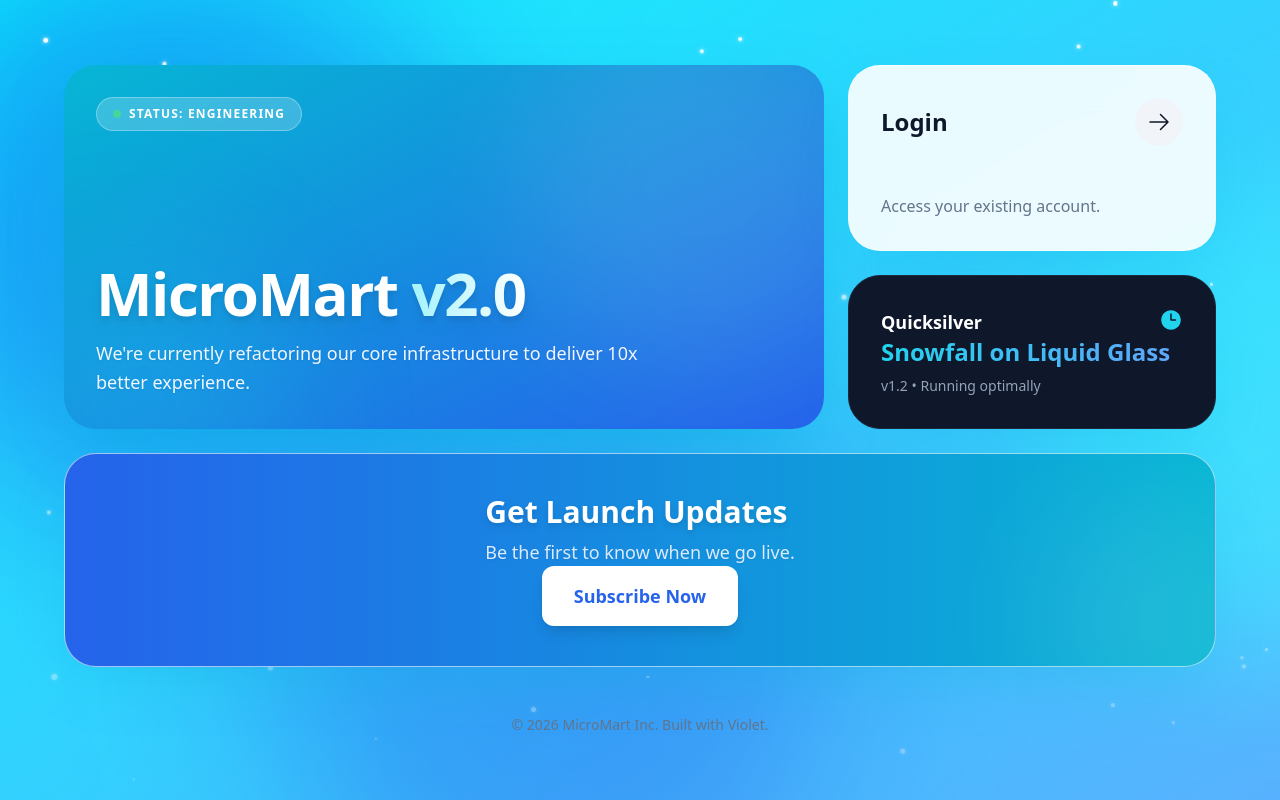
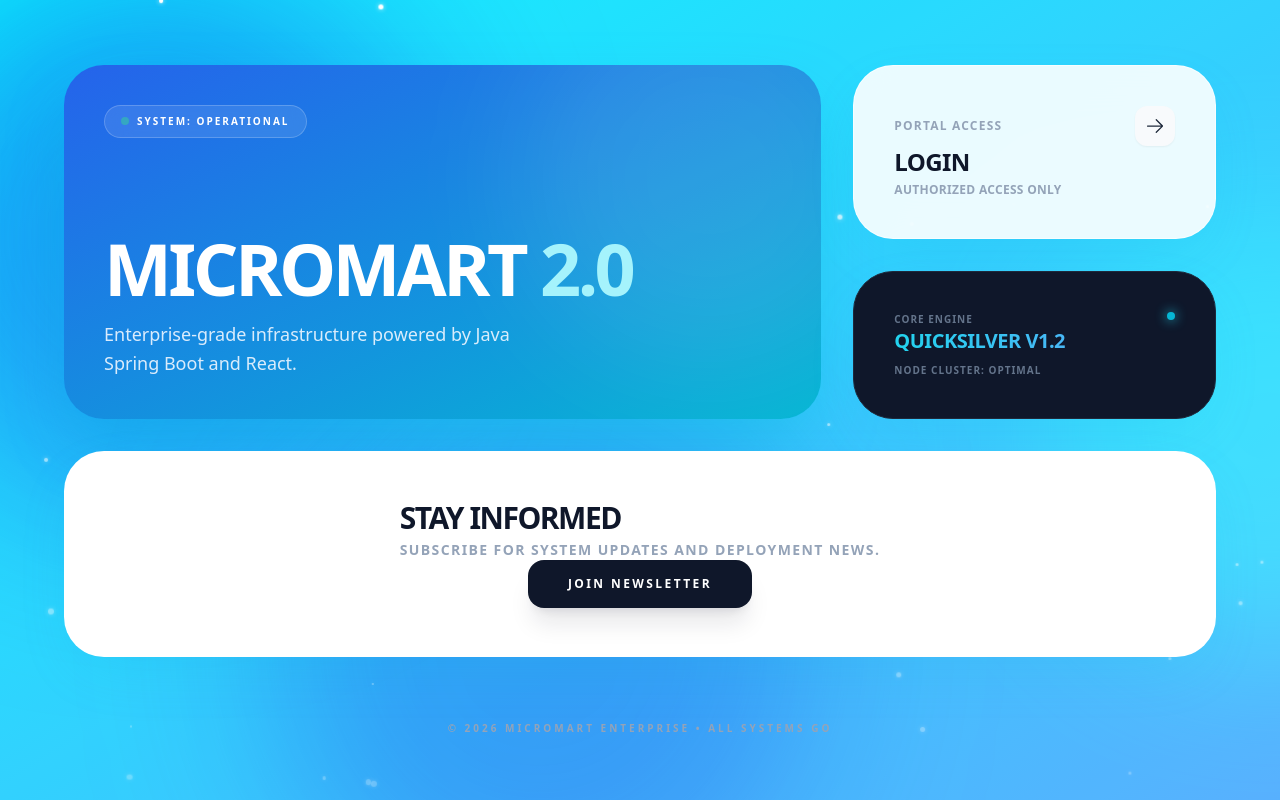
Before and after one commit to Mayorman07/micromart-web, a React (Vite) app: page /dashboard in a window 1280 px wide. Built offline with nearby package versions, Linux system fonts and the light colour scheme.

Commit message:
refactor: modernize dashboard to bento grid architecture and professionalize labels

```diff
--- a/src/pages/Dashboard/Dashboard.jsx
+++ b/src/pages/Dashboard/Dashboard.jsx
@@ -3,31 +3,30 @@ import { useNavigate } from "react-router-dom";
 import LiquidBackgroundDeep from "../../components/LiquidBackgroundDeep";
 import Snowfall from "../../components/Snowfall";
 
+/**
+ * Dashboard Component
+ * Serves as the primary landing hub for the MicroMart ecosystem.
+ * Features a Bento Grid layout for high-level navigation and system status.
+ */
 const Dashboard = () => {
     const navigate = useNavigate();
-    const [userToken, setUserToken] = useState("DEV-MODE-TOKEN");
-
-    // 🛑 DEV MODE: Set loading to false immediately so we see the page
-    const [isLoading, setIsLoading] = useState(false);
+    const [isLoading, setIsLoading] = useState(true);
 
     useEffect(() => {
+        // Simulating a brief session check to ensure UI smoothness
         const token = localStorage.getItem("token");
 
-        if (token) {
-            setUserToken(token);
-        }
+        // In production, you would validate the JWT with the Spring Boot /validate endpoint here
+        const timer = setTimeout(() => {
+            setIsLoading(false);
+        }, 600);
 
-        // ⚠️ AUTH CHECK DISABLED FOR DESIGNING
-        // if (!token) {
-        //     navigate('/login');
-        // } else {
-        //     setUserToken(token);
-        //     setIsLoading(false);
-        // }
+        return () => clearTimeout(timer);
+    }, []);
 
-    }, [navigate]);
-
-    // 🍱 Reusable Bento Card Component
+    /**
+     * Reusable Bento Grid Item
+     */
     const BentoItem = ({ children, className = "", span = "", onClick }) => (
         <div
             onClick={onClick}
@@ -36,12 +35,12 @@ const Dashboard = () => {
             ${className}
             bg-white/90
             backdrop-blur-xl
-            rounded-[2rem]
-            p-8
-            shadow-[0_20px_60px_-15px_rgba(0,180,216,0.3)]
+            rounded-[2.5rem]
+            p-10
+            shadow-[0_20px_60px_-15px_rgba(0,180,216,0.15)]
             border border-white/60
-            ${onClick ? 'cursor-pointer hover:scale-[1.02] active:scale-[0.98]' : ''}
-            transition-all duration-300
+            ${onClick ? 'cursor-pointer hover:scale-[1.01] active:scale-[0.99]' : ''}
+            transition-all duration-500
             flex flex-col
             relative overflow-hidden
         `}>
@@ -50,101 +49,97 @@ const Dashboard = () => {
     );
 
     if (isLoading) {
-        return <div className="min-h-screen w-full flex items-center justify-center bg-blue-900 text-white">Loading...</div>;
+        return (
+            <div className="min-h-screen w-full flex items-center justify-center bg-[#0f121d]">
+                <div className="w-12 h-12 border-4 border-blue-500/20 border-t-blue-500 rounded-full animate-spin"></div>
+            </div>
+        );
     }
 
     return (
-        <div className="min-h-screen w-full relative font-sans text-slate-800 p-6 md:p-10 flex items-center justify-center">
+        <div className="min-h-screen w-full relative font-sans text-slate-800 p-6 md:p-12 flex items-center justify-center">
 
-            {/* Background Layers */}
             <LiquidBackgroundDeep />
             <Snowfall />
 
-            <div className="relative z-10 w-full max-w-6xl">
-                <div className="grid grid-cols-1 md:grid-cols-3 gap-6 auto-rows-[minmax(180px, auto)]">
+            <div className="relative z-10 w-full max-w-6xl animate-in fade-in zoom-in-95 duration-700">
+                <div className="grid grid-cols-1 md:grid-cols-3 gap-8 auto-rows-[minmax(200px, auto)]">
 
-                    {/* 1. MAIN FEATURE CARD */}
+                    {/* 1. HERO FEATURE CARD */}
                     <BentoItem
                         span="md:col-span-2 md:row-span-2"
-                        className="!bg-gradient-to-br from-cyan-500 to-blue-600 text-white relative overflow-hidden border-none !shadow-[0_20px_60px_-15px_rgba(0,180,216,0.6)] justify-end"
+                        className="!bg-gradient-to-br from-blue-600 to-cyan-500 text-white border-none !shadow-[0_30px_70px_-15px_rgba(0,180,216,0.4)] justify-end"
                     >
-                        {/* Status Badge */}
-                        <div className="absolute top-8 left-8 px-4 py-2 bg-white/20 backdrop-blur-md rounded-full text-xs font-bold uppercase tracking-widest border border-white/30 inline-flex items-center">
-                            <span className="w-2 h-2 bg-green-400 rounded-full mr-2 animate-pulse"></span>
-                            Status: Engineering
+                        <div className="absolute top-10 left-10 px-4 py-2 bg-white/10 backdrop-blur-md rounded-full text-[10px] font-black uppercase tracking-[0.2em] border border-white/20 inline-flex items-center">
+                            <span className="w-2 h-2 bg-emerald-400 rounded-full mr-2 animate-pulse"></span>
+                            System: Operational
                         </div>
 
                         <div className="relative z-10">
-                            <h1 className="text-5xl md:text-6xl font-black mb-4 tracking-tight drop-shadow-lg">
-                                MicroMart <span className="text-transparent bg-clip-text bg-gradient-to-r from-cyan-200 to-white">v2.0</span>
+                            <h1 className="text-5xl md:text-7xl font-black mb-4 tracking-tighter uppercase leading-none">
+                                MicroMart <span className="text-cyan-200">2.0</span>
                             </h1>
-                            <p className="text-lg text-blue-50 font-medium max-w-xl leading-relaxed drop-shadow-sm">
-                                We're currently refactoring our core infrastructure to deliver 10x better experience.
+                            <p className="text-lg text-blue-50 font-medium max-w-md leading-relaxed opacity-90">
+                                Enterprise-grade infrastructure powered by Java Spring Boot and React.
                             </p>
                         </div>
 
-                        {/* Abstract shapes */}
-                        <div className="absolute -top-20 -right-20 w-96 h-96 bg-white/10 rounded-full blur-3xl animate-blob"></div>
-                        <div className="absolute -bottom-32 -left-20 w-80 h-80 bg-cyan-400/20 rounded-full blur-3xl animate-blob animation-delay-2000"></div>
+                        {/* Background Accents */}
+                        <div className="absolute -top-20 -right-20 w-96 h-96 bg-white/10 rounded-full blur-3xl"></div>
                     </BentoItem>
 
-
-                    {/* 2. Login Link Card */}
-                    <BentoItem onClick={() => navigate('/login')} className="justify-between group hover:bg-white">
+                    {/* 2. AUTHENTICATION HUB */}
+                    <BentoItem onClick={() => navigate('/login')} className="justify-between group">
                         <div className="flex justify-between items-center">
-                            <h3 className="text-2xl font-extrabold text-slate-900">Login</h3>
-                            <div className="w-12 h-12 bg-slate-100 rounded-full flex items-center justify-center group-hover:bg-blue-50 transition-colors">
-                                <svg xmlns="http://www.w3.org/2000/svg" viewBox="0 0 24 24" fill="currentColor" className="w-6 h-6 text-slate-900 group-hover:translate-x-1 transition-transform">
+                            <h3 className="text-xs font-black text-slate-400 uppercase tracking-widest">Portal Access</h3>
+                            <div className="w-10 h-10 bg-slate-50 rounded-xl flex items-center justify-center group-hover:bg-blue-600 group-hover:text-white transition-all duration-500 shadow-sm">
+                                <svg xmlns="http://www.w3.org/2000/svg" viewBox="0 0 24 24" fill="currentColor" className="w-5 h-5">
                                     <path fillRule="evenodd" d="M12.97 3.97a.75.75 0 0 1 1.06 0l7.5 7.5a.75.75 0 0 1 0 1.06l-7.5 7.5a.75.75 0 1 1-1.06-1.06l6.22-6.22H3a.75.75 0 0 1 0-1.5h16.19l-6.22-6.22a.75.75 0 0 1 0-1.06Z" clipRule="evenodd" />
                                 </svg>
                             </div>
                         </div>
-                        <p className="text-slate-500 font-medium mt-12">Access your existing account.</p>
+                        <div>
+                            <h2 className="text-2xl font-black text-slate-900 uppercase tracking-tight">Login</h2>
+                            <p className="text-slate-400 text-xs font-bold uppercase tracking-wide mt-1">Authorized Access Only</p>
+                        </div>
                     </BentoItem>
 
-
-                    {/* 3. Dynamic Module Status Card */}
+                    {/* 3. ENGINE STATUS CARD */}
                     <BentoItem className="!bg-slate-900 !border-slate-800 text-white justify-between">
                         <div className="flex justify-between items-start">
-                            <h3 className="text-lg font-bold">Quicksilver</h3>
-                            <svg xmlns="http://www.w3.org/2000/svg" viewBox="0 0 24 24" fill="currentColor" className="w-6 h-6 text-cyan-400 animate-spin-slow">
-                                <path fillRule="evenodd" d="M12 2.25c-5.385 0-9.75 4.365-9.75 9.75s4.365 9.75 9.75 9.75 9.75-4.365 9.75-9.75S17.385 2.25 12 2.25ZM12.75 6a.75.75 0 0 0-1.5 0v6c0 .414.336.75.75.75h4.5a.75.75 0 0 0 0-1.5h-3.75V6Z" clipRule="evenodd" />
-                            </svg>
+                            <h3 className="text-[10px] font-black text-slate-500 uppercase tracking-widest">Core Engine</h3>
+                            <div className="w-2 h-2 bg-cyan-500 rounded-full shadow-[0_0_12px_#22d3ee]"></div>
                         </div>
                         <div>
-                            <h2 className="text-2xl font-extrabold text-transparent bg-clip-text bg-gradient-to-r from-cyan-400 to-blue-400">
-                            Snowfall on Liquid Glass
+                            <h2 className="text-xl font-black text-transparent bg-clip-text bg-gradient-to-r from-cyan-400 to-blue-400 uppercase tracking-tight">
+                                Quicksilver v1.2
                             </h2>
-                            <p className="text-slate-400 text-sm font-medium mt-2">
-                                v1.2 • Running optimally
+                            <p className="text-slate-500 text-[10px] font-black uppercase tracking-widest mt-2">
+                                Node Cluster: Optimal
                             </p>
                         </div>
                     </BentoItem>
 
-
-                    {/* 4. Newsletter Subscription Card */}
-                    <BentoItem span="md:col-span-3" className="!bg-gradient-to-r from-blue-600 to-cyan-500 text-white flex-row items-center justify-between !p-10 overflow-hidden relative">
+                    {/* 4. ANNOUNCEMENT BAR */}
+                    <BentoItem span="md:col-span-3" className="!bg-white text-slate-900 flex-row items-center justify-between !p-12 overflow-hidden relative">
                         <div className="relative z-10">
-                            <h2 className="text-3xl font-extrabold mb-2 drop-shadow-md">Get Launch Updates</h2>
-                            <p className="text-blue-100 text-lg font-medium drop-shadow-sm">Be the first to know when we go live.</p>
+                            <h2 className="text-3xl font-black uppercase tracking-tighter mb-1">Stay Informed</h2>
+                            <p className="text-slate-400 text-sm font-bold uppercase tracking-widest">Subscribe for system updates and deployment news.</p>
                         </div>
                         <div className="relative z-10">
-                            {/* 👇 ADDED NAVIGATE TO NEWSLETTER HERE */}
                             <button
                                 onClick={() => navigate('/newsletter')}
-                                className="px-8 py-4 bg-white text-blue-600 rounded-xl font-extrabold text-lg hover:bg-blue-50 hover:scale-105 transition-all shadow-lg"
+                                className="px-10 py-4 bg-slate-900 text-white rounded-2xl font-black text-xs uppercase tracking-[0.2em] hover:bg-blue-600 transition-all shadow-xl shadow-slate-900/10 active:scale-95"
                             >
-                                Subscribe Now
+                                Join Newsletter
                             </button>
                         </div>
-
-                        <div className="absolute -right-20 -bottom-20 w-64 h-64 bg-white/10 rounded-full blur-3xl"></div>
                     </BentoItem>
 
                 </div>
 
-                <div className="mt-12 text-center text-sm text-slate-500 font-medium">
-                    © 2026 MicroMart Inc. Built with Violet.
+                <div className="mt-16 text-center text-[10px] text-slate-400 font-black uppercase tracking-[0.3em]">
+                    © 2026 MicroMart Enterprise • All Systems Go
                 </div>
             </div>
         </div>
```
